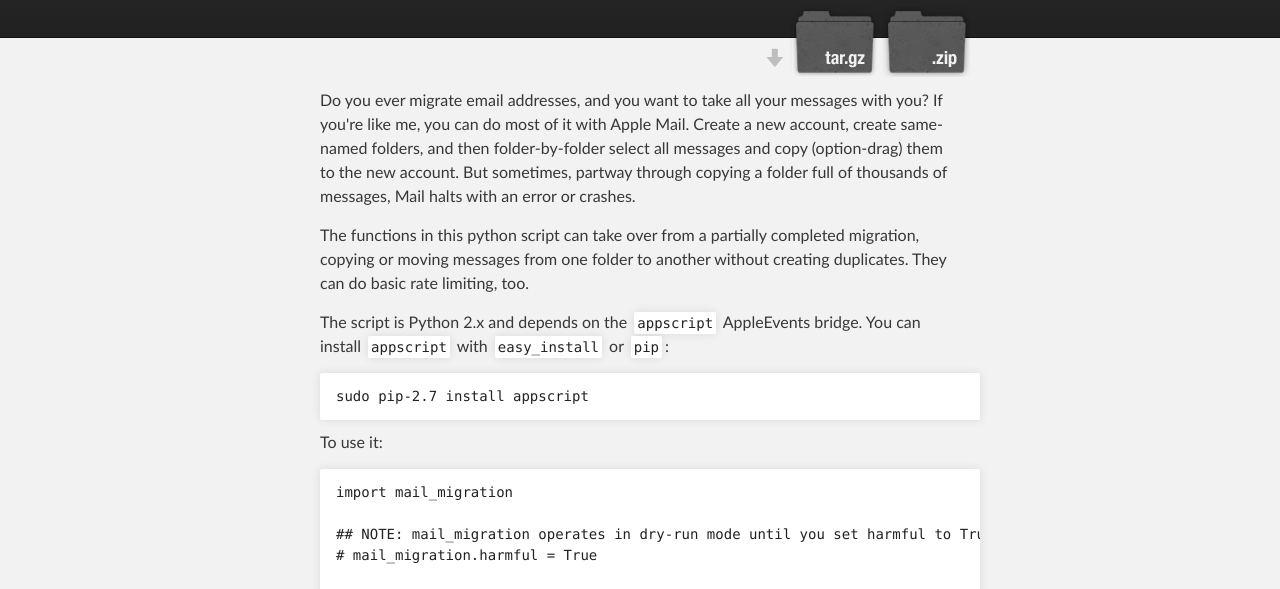
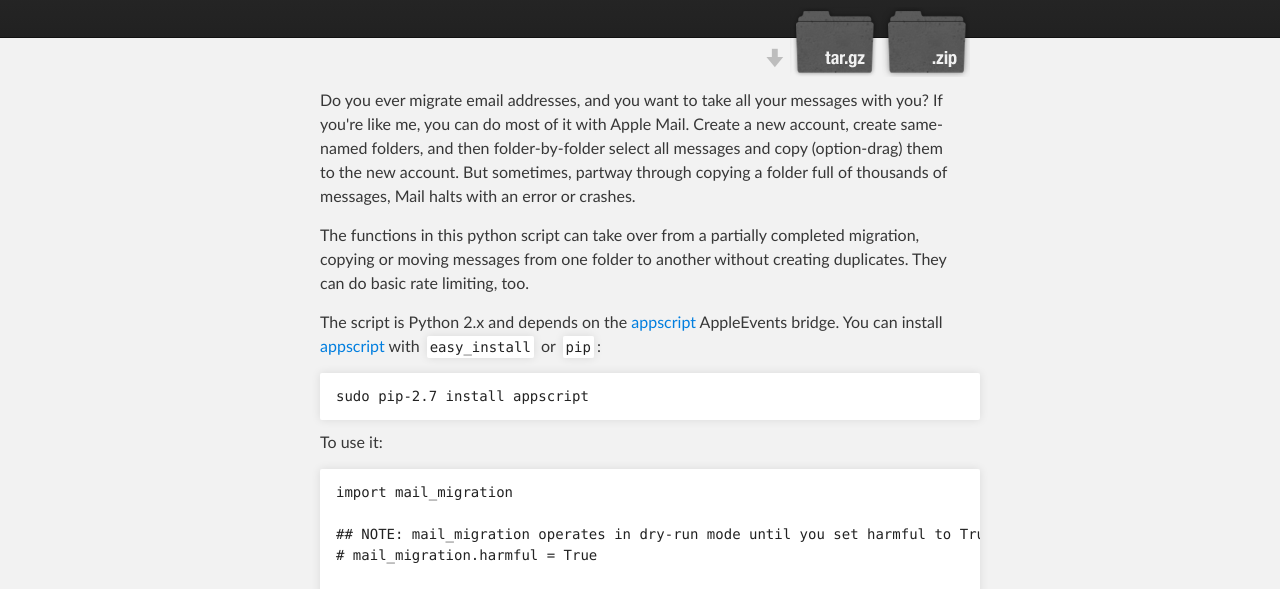
Before and after one commit to yig/mail_migration, a plain HTML site: page index.html in a window 1280 px wide. Shown: the part 208-797 px from the top of the page. Drawn offline with Linux system fonts and the light colour scheme.

Commit message:
Update index.html
appscript is now a link

```diff
--- a/index.html
+++ b/index.html
@@ -42,8 +42,8 @@ Mail halts with an error or crashes.</p>
 copying or moving messages from one folder to another without creating duplicates.
 They can do basic rate limiting, too.</p>
 
-<p>The script is Python 2.x and depends on the <code>appscript</code> AppleEvents bridge.
-You can install <code>appscript</code> with <code>easy_install</code> or <code>pip</code>:</p>
+<p>The script is Python 2.x and depends on the <a href="http://appscript.sourceforge.net/">appscript</a> AppleEvents bridge.
+You can install <a href="http://appscript.sourceforge.net/">appscript</a> with <code>easy_install</code> or <code>pip</code>:</p>
 
 <pre><code>sudo pip-2.7 install appscript
 </code></pre>
```
